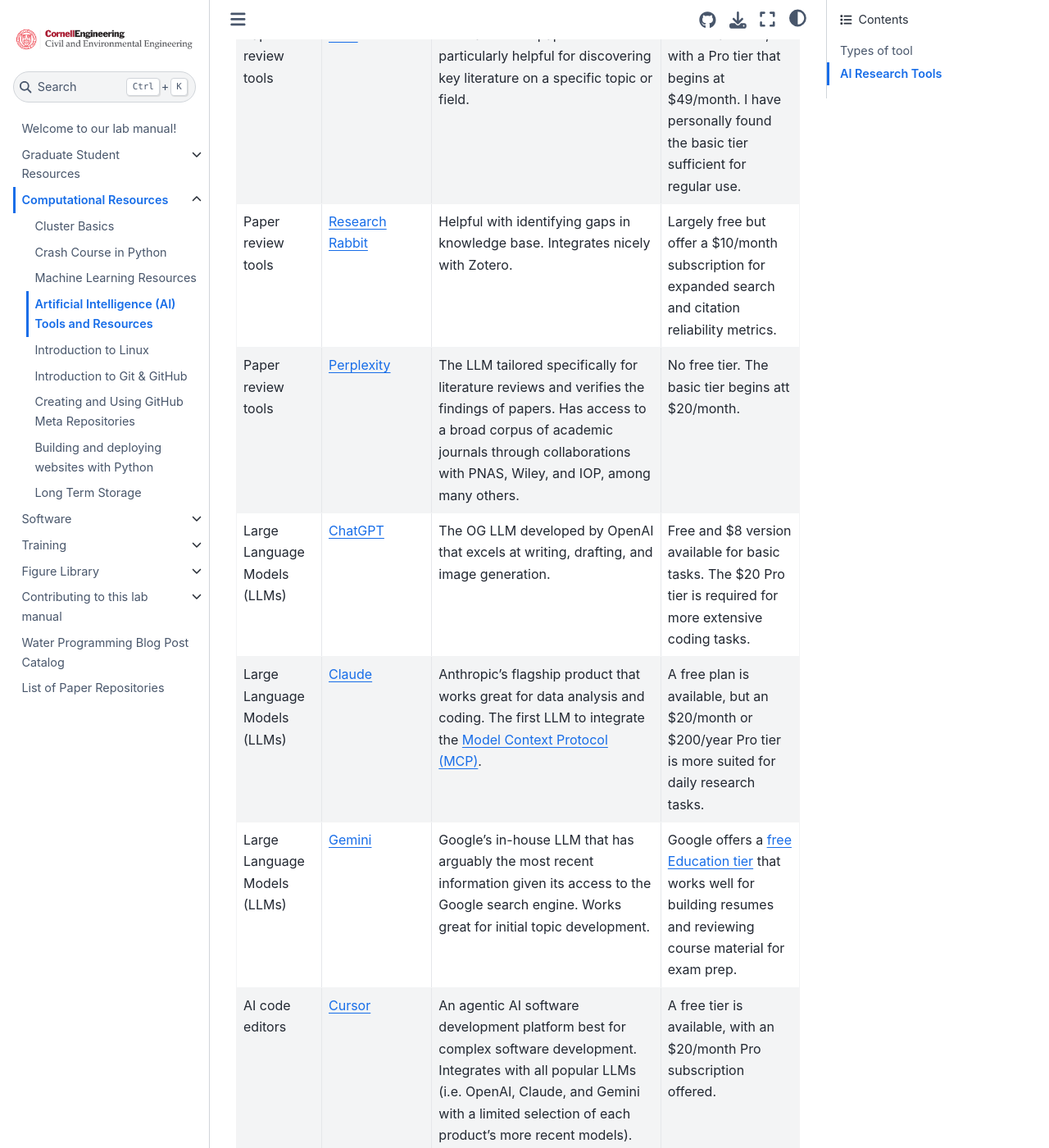
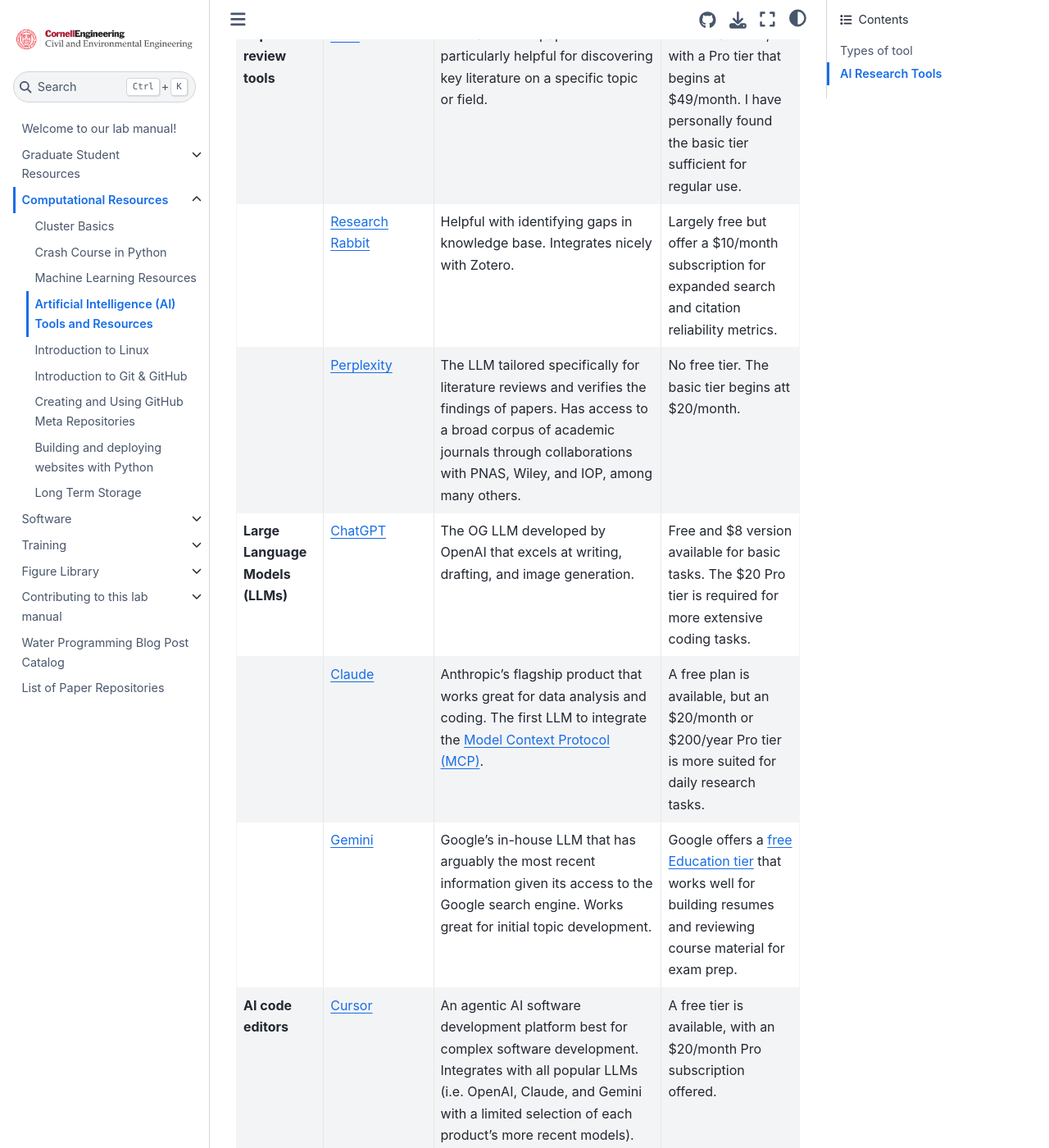
Before and after one commit to reedgroup/reedgroup.github.io, a Jupyter Book: the page built from docs/ComputationalResources/AI_Resources_Tools.md, in a window 1280 px wide and 1400 px high, scrolled down 855 px. Shown: the whole window at 82% size. Built offline with Jupyter Book 1.0.4 settings and Sphinx 7.4.7 and the Sphinx Book theme 1.1.4, drawn with Linux system fonts in a browser that asks for light colours; pages that are not in the unit, such as notebooks, are missing from menus; some of the changed text lies outside the part shown.

Commit message:
minor changes to the AI tools page

```diff
--- a/docs/ComputationalResources/AI_Resources_Tools.md
+++ b/docs/ComputationalResources/AI_Resources_Tools.md
@@ -12,16 +12,16 @@
 ## AI Research Tools
 Below is a collaboratively compiled list of AI tools that can be used for research, note-taking, literature review, and a multitude of other purposes.
 
-| **Category**               | **Tool/Resource**       | **Description**                                   | **Pricing**            |
-|----------------------------|-------------------------|---------------------------------------------------|------------------------|
-| Paper review tools | [Elicit](https://elicit.com/) | A "ChatGPT for papers" particularly helpful for discovering key literature on a specific topic or field. | A free Basic tier, with a Pro tier that begins at $49/month. I have personally found the basic tier sufficient for regular use. |
-| Paper review tools  | [Research Rabbit](https://app.researchrabbit.ai/) | Helpful with identifying gaps in knowledge base. Integrates nicely with Zotero. | Largely free but offer a $10/month subscription for expanded search and citation reliability metrics. |
-| Paper review tools | [Perplexity](https://scite.ai/home) | The LLM tailored specifically for literature reviews and verifies the findings of papers. Has access to a broad corpus of academic journals through collaborations with  PNAS, Wiley, and IOP, among many others. | No free tier. The basic tier begins att $20/month. |
-| Large Language Models (LLMs) | [ChatGPT](https://chatgpt.com/) | The OG LLM developed by OpenAI that excels at writing, drafting, and image generation. | Free and $8 version available for basic tasks. The $20 Pro tier is required for more extensive coding tasks. |
-| Large Language Models (LLMs) | [Claude](https://claude.ai/new) | Anthropic's flagship product that works great for data analysis and coding. The first LLM to integrate the [Model Context Protocol (MCP)](https://www.anthropic.com/news/model-context-protocol). | A free plan is available, but an $20/month or $200/year Pro tier is more suited for daily research tasks. |
-| Large Language Models (LLMs) | [Gemini](https://gemini.google.com/app) | Google's in-house LLM that has arguably the most recent information given its access to the Google search engine. Works great for initial topic development. | Google offers a [free Education tier](https://gemini.google/students/) that works well for building resumes and reviewing course material for exam prep. |
-| AI code editors | [Cursor](https://cursor.com/) | An agentic AI software development platform best for complex software development. Integrates with all popular LLMs (i.e. OpenAI, Claude, and Gemini with a limited selection of each product's more recent models). Often a little overkill for normal research tasks. | A free tier is available, with an $20/month Pro subscription offered. |
-| AI code editors | [Antigravity](https://antigravity.google/) | Google'a agentic AI platform built on Gemini 2.0. Like Cursor, it allows the coordination of multiple AI agents and has a larger context capacity than other code editors at similar pricing tiers. | A free tier is available, with a Pro tier at $20/month. |
-| AI code editors | [VS Code](https://code.visualstudio.com/) | The workhorse, OG code IDE. Its default built-in agent is based on Microsoft Copilot (that in turn is based on OpenAI's ChatGPT), but can be easily integrated with other LLMs and AI agents. Has a large preexisting and growing library of tools, and is by far the coding tool with the lowest barrier to entry. | Free to download and use. Cost only incurred via the connected AI services. |
-| AI code editors | [Claude Code](https://claude.com/product/claude-code) | Anthropic's autonomous coding agent. It differs from other IDE-based code editors as it runs directly in your terminal (a terminal-based agent). This provides it access to your entire project codebase, allowing it to read files, write code, run tests, and commit changes. | Included in the Claude Pro tier. |
-| AI code editors | Codex | OpenAI's version of a terminal-based AI agent. Unlike Claude Code, Codex allows you to select from low, minimal, medium, and high reasoning depending on the complexity of your problem. | Included in ChatGPT's Free tier.  |
+| **Category**               | **Tool/Resource**       | **Description**                             | **Pricing**            |
+|----------------------------|-------------------------|---------------------------------------------|------------------------|
+| **Paper review tools** | [Elicit](https://elicit.com/) | A "ChatGPT for papers" particularly helpful for discovering key literature on a specific topic or field. | A free Basic tier, with a Pro tier that begins at $49/month. I have personally found the basic tier sufficient for regular use. |
+|    | [Research Rabbit](https://app.researchrabbit.ai/) | Helpful with identifying gaps in knowledge base. Integrates nicely with Zotero. | Largely free but offer a $10/month subscription for expanded search and citation reliability metrics. |
+|    | [Perplexity](https://scite.ai/home) | The LLM tailored specifically for literature reviews and verifies the findings of papers. Has access to a broad corpus of academic journals through collaborations with  PNAS, Wiley, and IOP, among many others. | No free tier. The basic tier begins att $20/month. |
+| **Large Language Models (LLMs)** | [ChatGPT](https://chatgpt.com/) | The OG LLM developed by OpenAI that excels at writing, drafting, and image generation. | Free and $8 version available for basic tasks. The $20 Pro tier is required for more extensive coding tasks. |
+|   | [Claude](https://claude.ai/new) | Anthropic's flagship product that works great for data analysis and coding. The first LLM to integrate the [Model Context Protocol (MCP)](https://www.anthropic.com/news/model-context-protocol). | A free plan is available, but an $20/month or $200/year Pro tier is more suited for daily research tasks. |
+|   | [Gemini](https://gemini.google.com/app) | Google's in-house LLM that has arguably the most recent information given its access to the Google search engine. Works great for initial topic development. | Google offers a [free Education tier](https://gemini.google/students/) that works well for building resumes and reviewing course material for exam prep. |
+| **AI code editors** | [Cursor](https://cursor.com/) | An agentic AI software development platform best for complex software development. Integrates with all popular LLMs (i.e. OpenAI, Claude, and Gemini with a limited selection of each product's more recent models). Often a little overkill for normal research tasks. | A free tier is available, with an $20/month Pro subscription offered. |
+|   | [Antigravity](https://antigravity.google/) | Google'a agentic AI platform built on Gemini 2.0. Like Cursor, it allows the coordination of multiple AI agents and has a larger context capacity than other code editors at similar pricing tiers. | A free tier is available, with a Pro tier at $20/month. |
+|   | [VS Code](https://code.visualstudio.com/) | The workhorse, OG code IDE. Its default built-in agent is based on Microsoft Copilot (that in turn is based on OpenAI's ChatGPT), but can be easily integrated with other LLMs and AI agents. Has a large preexisting and growing library of tools, and is by far the coding tool with the lowest barrier to entry. | Free to download and use. Cost only incurred via the connected AI services. |
+|   | [Claude Code](https://claude.com/product/claude-code) | Anthropic's autonomous coding agent. It differs from other IDE-based code editors as it runs directly in your terminal (a terminal-based agent). This provides it access to your entire project codebase, allowing it to read files, write code, run tests, and commit changes. | Included in the Claude Pro tier. |
+|   | Codex | OpenAI's version of a terminal-based AI agent. Unlike Claude Code, Codex allows you to select from low, minimal, medium, and high reasoning depending on the complexity of your problem. | Included in ChatGPT's Free tier.  |
```
